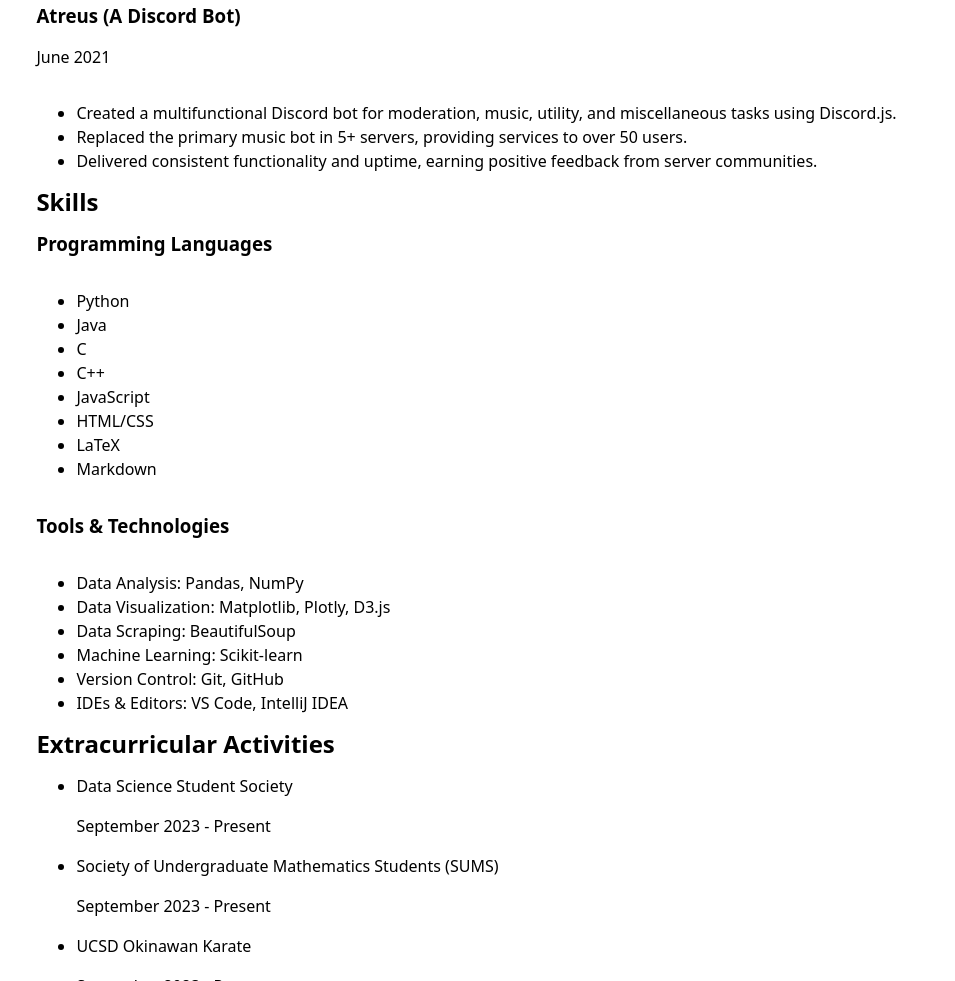
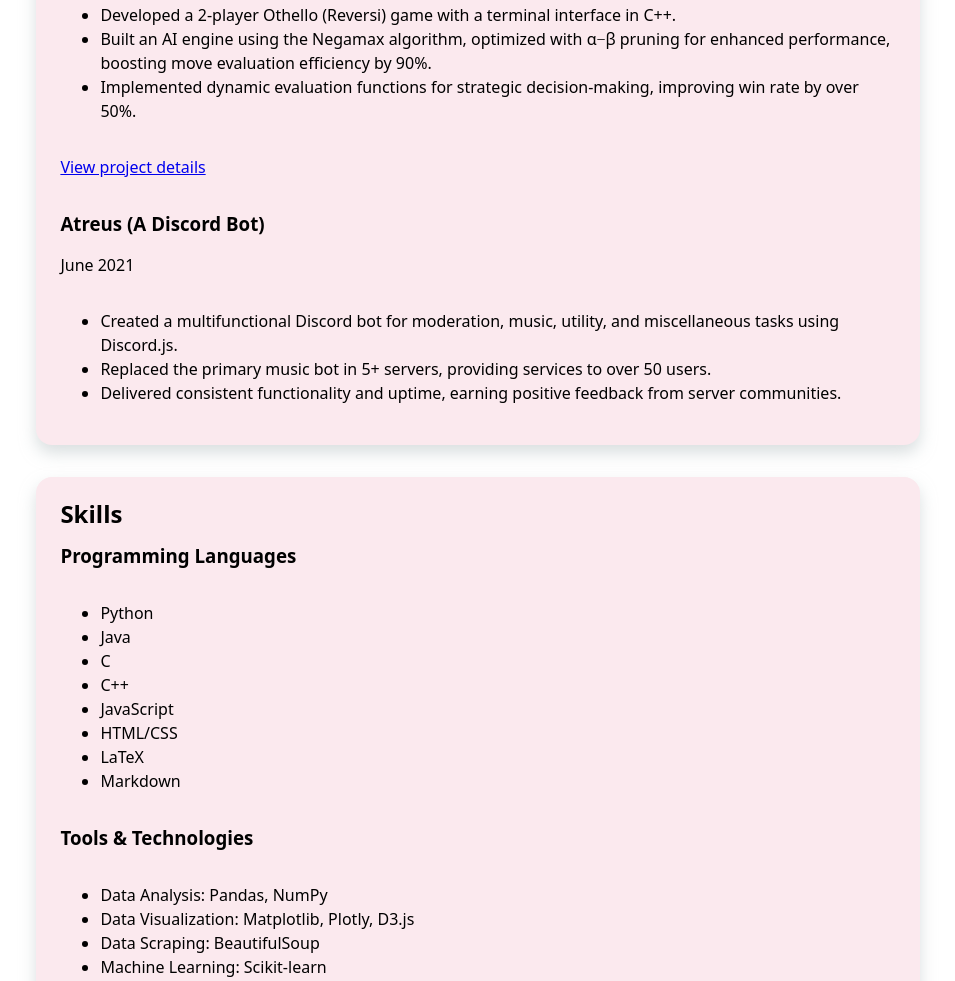
Before and after one commit to vishudhshah/portfolio, a plain HTML site: page resume/index.html in a window 1280 px wide. Shown: the part 1819-2800 px from the top of the page, without its empty margins (162-1117 px from the left). Drawn offline with Linux system fonts and the light colour scheme.

Commit message:
lab 2 - resume updated

```diff
--- a/resume/index.html
+++ b/resume/index.html
@@ -32,7 +32,7 @@
             </p>
         </header>
 
-        <section id="education">
+        <section id="education" class="card">
             <h2>Education</h2>
             <article>
                 <h3>University of California San Diego</h3>
@@ -46,7 +46,7 @@
             </article>
         </section>
 
-        <section id="experience">
+        <section id="experience" class="card">
             <h2>Experience</h2>
 
             <article class="job">
@@ -95,7 +95,7 @@
             </article>
         </section>
 
-        <section id="projects">
+        <section id="projects" class="card">
             <h2>Projects</h2>
 
             <article class="project">
@@ -128,7 +128,7 @@
             </article>
         </section>
 
-        <section id="skills">
+        <section id="skills" class="card">
             <h2>Skills</h2>
 
             <article>
@@ -158,7 +158,7 @@
             </article>
         </section>
 
-        <section id="activities">
+        <section id="activities" class="card">
             <h2>Extracurricular Activities</h2>
             <ul>
                 <li>
--- a/style.css
+++ b/style.css
@@ -95,3 +95,17 @@ h1, h2, h3, h4, h5, h6 {
     line-height: 1.1;
     text-wrap: balance; /* helps keep titles from breaking awkwardly */
 }
+
+/* ========== Resume Specific Styles ========== */
+
+#resume > .card {
+    background-color: oklch(from var(--color-accent) 95% 5% h); /* light pink card */
+    border-radius: 1rem;
+    padding: 1.5rem;
+    box-shadow: 0 0.5rem 1rem oklch(80% 3% 200 / 0.5);
+    margin-bottom: 2rem;
+}
+
+#resume > .card:hover {
+    box-shadow: 0 8px 16px 0 rgba(0,0,0,0.2);
+}
```
